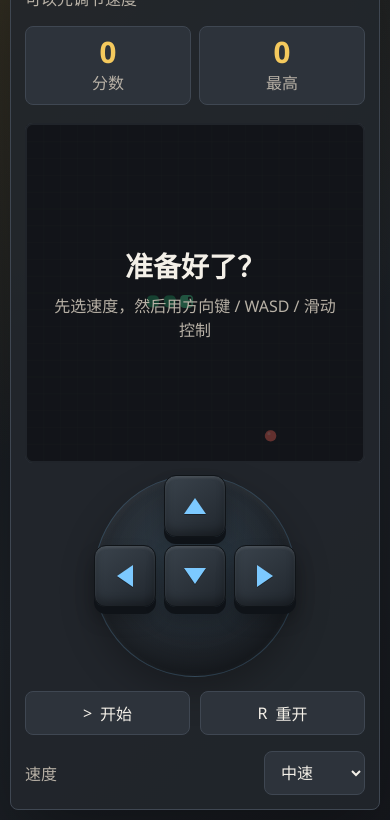
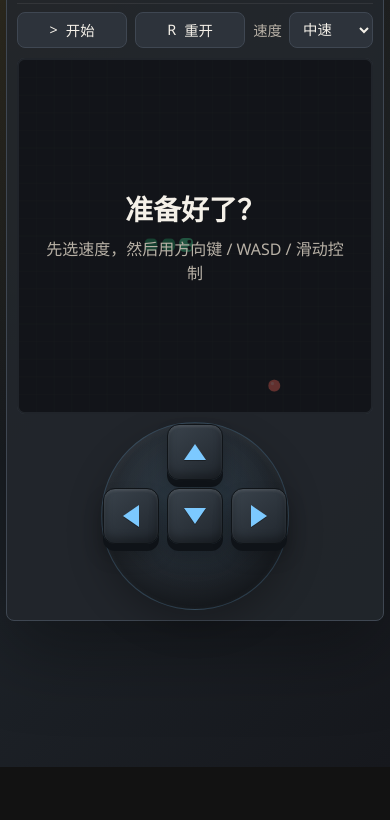
Before and after one commit to franklly/literate-fortnight, a plain HTML site: page index.html in a window 390 px wide. Shown: the part 77-897 px from the top of the page. After the commit the page ends 844 px from the top, so only its background shows below. Drawn offline with Linux system fonts and the light colour scheme.

Commit message:
Add files via upload

```diff
--- a/game.js
+++ b/game.js
@@ -137,7 +137,7 @@ function endGame() {
   clearInterval(gameTimer);
   startBtn.innerHTML = '<span aria-hidden="true">&gt;</span>\u518d\u6765';
   setStatus("\u6e38\u620f\u7ed3\u675f");
-  setOverlay("\u4f60\u8f93\u4e86", "\u70b9\u51fb\u91cd\u5f00\uff0c\u6216\u8005\u6309\u7a7a\u683c\u518d\u6765\u4e00\u5c40", false);
+  setOverlay("\u4f60\u8f93\u4e86", "\u70b9\u51fb\u91cd\u5f00\u6309\u94ae\u4ee5\u5f00\u59cb\u65b0\u7684\u4e00\u5c40", false);
   draw();
 }
 
--- a/index.html
+++ b/index.html
@@ -26,21 +26,6 @@
         </div>
       </header>
 
-      <div class="board-wrap">
-        <canvas id="board" width="560" height="560" aria-label="&#28216;&#25103;&#26827;&#30424;"></canvas>
-        <div class="overlay" id="overlay">
-          <strong>&#20934;&#22791;&#22909;&#20102;&#65311;</strong>
-          <span>&#20808;&#36873;&#36895;&#24230;&#65292;&#28982;&#21518;&#29992;&#26041;&#21521;&#38190; / WASD / &#28369;&#21160;&#25511;&#21046;</span>
-        </div>
-      </div>
-
-      <nav class="touch-pad" aria-label="&#35302;&#23631;&#26041;&#21521;&#25511;&#21046;">
-        <button type="button" data-dir="up" aria-label="&#21521;&#19978;"><span></span></button>
-        <button type="button" data-dir="left" aria-label="&#21521;&#24038;"><span></span></button>
-        <button type="button" data-dir="down" aria-label="&#21521;&#19979;"><span></span></button>
-        <button type="button" data-dir="right" aria-label="&#21521;&#21491;"><span></span></button>
-      </nav>
-
       <footer class="controls">
         <div class="buttons" aria-label="&#28216;&#25103;&#25511;&#21046;">
           <button type="button" id="startBtn" aria-label="&#24320;&#22987;&#25110;&#26242;&#20572;">
@@ -62,6 +47,21 @@
           </select>
         </label>
       </footer>
+
+      <div class="board-wrap">
+        <canvas id="board" width="560" height="560" aria-label="&#28216;&#25103;&#26827;&#30424;"></canvas>
+        <div class="overlay" id="overlay">
+          <strong>&#20934;&#22791;&#22909;&#20102;&#65311;</strong>
+          <span>&#20808;&#36873;&#36895;&#24230;&#65292;&#28982;&#21518;&#29992;&#26041;&#21521;&#38190; / WASD / &#28369;&#21160;&#25511;&#21046;</span>
+        </div>
+      </div>
+
+      <nav class="touch-pad" aria-label="&#35302;&#23631;&#26041;&#21521;&#25511;&#21046;">
+        <button type="button" data-dir="up" aria-label="&#21521;&#19978;"><span></span></button>
+        <button type="button" data-dir="left" aria-label="&#21521;&#24038;"><span></span></button>
+        <button type="button" data-dir="down" aria-label="&#21521;&#19979;"><span></span></button>
+        <button type="button" data-dir="right" aria-label="&#21521;&#21491;"><span></span></button>
+      </nav>
     </section>
   </main>
 
--- a/styles.css
+++ b/styles.css
@@ -41,12 +41,12 @@ select {
 
 .app {
   width: min(94vw, 760px);
-  padding: 20px 0;
+  padding: 12px 0;
 }
 
 .game-shell {
   width: 100%;
-  padding: 18px;
+  padding: 14px;
   border: 1px solid var(--line);
   border-radius: 8px;
   background: rgba(34, 38, 44, 0.9);
@@ -63,14 +63,15 @@ select {
 
 h1 {
   margin: 0;
-  font-size: clamp(2rem, 7vw, 4.25rem);
+  font-size: clamp(1.65rem, 5vw, 3.25rem);
   line-height: 0.95;
 }
 
 .status {
   min-height: 1.35em;
-  margin: 8px 0 0;
+  margin: 6px 0 0;
   color: var(--muted);
+  font-size: 0.95rem;
 }
 
 .scoreboard {
@@ -80,8 +81,8 @@ h1 {
 }
 
 .scoreboard span {
-  min-height: 74px;
-  padding: 10px;
+  min-height: 58px;
+  padding: 8px 10px;
   border: 1px solid var(--line);
   border-radius: 8px;
   background: var(--panel-2);
@@ -91,9 +92,9 @@ h1 {
 
 .scoreboard b {
   display: block;
-  margin-bottom: 3px;
+  margin-bottom: 2px;
   color: var(--gold);
-  font-size: 1.85rem;
+  font-size: 1.45rem;
   line-height: 1;
 }
 
@@ -101,7 +102,7 @@ h1 {
   position: relative;
   width: min(100%, 560px);
   aspect-ratio: 1;
-  margin: 18px auto 12px;
+  margin: 12px auto 10px;
   touch-action: none;
 }
 
@@ -147,9 +148,15 @@ canvas {
   gap: 10px;
 }
 
+.controls {
+  margin-top: 12px;
+  padding-top: 12px;
+  border-top: 1px solid rgba(255, 255, 255, 0.07);
+}
+
 button,
 select {
-  min-height: 44px;
+  min-height: 40px;
   border: 1px solid var(--line);
   border-radius: 8px;
   background: var(--panel-2);
@@ -161,7 +168,7 @@ button {
   align-items: center;
   justify-content: center;
   gap: 8px;
-  padding: 0 16px;
+  padding: 0 14px;
   cursor: pointer;
   -webkit-tap-highlight-color: transparent;
 }
@@ -189,12 +196,12 @@ select {
 }
 
 .touch-pad {
-  width: 202px;
-  height: 202px;
-  margin: 4px auto 14px;
+  width: 188px;
+  height: 188px;
+  margin: 2px auto 0;
   display: none;
-  grid-template-columns: repeat(3, 62px);
-  grid-template-rows: repeat(3, 62px);
+  grid-template-columns: repeat(3, 56px);
+  grid-template-rows: repeat(3, 56px);
   justify-content: center;
   align-content: center;
   gap: 8px;
@@ -226,8 +233,8 @@ select {
 }
 
 .touch-pad button {
-  width: 62px;
-  min-height: 62px;
+  width: 56px;
+  min-height: 56px;
   padding: 0;
   border-color: #101418;
   border-radius: 12px;
@@ -304,33 +311,106 @@ select {
 
   .app {
     width: 100%;
+    padding: 6px;
+  }
+
+  .game-shell {
     padding: 10px;
   }
 
-  .game-shell {
-    padding: 14px;
-  }
-
-  .topbar,
-  .controls {
-    align-items: stretch;
-    flex-direction: column;
+  .topbar {
+    align-items: center;
+    gap: 10px;
   }
 
   .scoreboard {
-    grid-template-columns: repeat(2, 1fr);
+    grid-template-columns: repeat(2, minmax(58px, 1fr));
+    min-width: 142px;
+  }
+
+  .scoreboard span {
+    min-height: 50px;
+    padding: 7px 8px;
+    font-size: 0.78rem;
+  }
+
+  .scoreboard b {
+    font-size: 1.18rem;
+  }
+
+  h1 {
+    font-size: clamp(1.55rem, 8vw, 2.25rem);
+  }
+
+  .status {
+    font-size: 0.82rem;
+    margin-top: 4px;
+  }
+
+  .controls {
+    margin-top: 8px;
+    padding-top: 8px;
+    display: grid;
+    grid-template-columns: 1fr auto;
+    align-items: center;
+    gap: 8px;
   }
 
   .buttons {
     display: grid;
     grid-template-columns: repeat(2, 1fr);
+    gap: 8px;
   }
 
   .speed {
     justify-content: space-between;
+    gap: 7px;
+    font-size: 0.9rem;
+  }
+
+  button,
+  select {
+    min-height: 36px;
+    font-size: 0.9rem;
+  }
+
+  button {
+    padding: 0 10px;
+  }
+
+  select {
+    padding: 0 24px 0 9px;
+  }
+
+  .board-wrap {
+    width: min(100%, calc(100vh - 312px));
+    min-width: 282px;
+    margin: 10px auto 8px;
   }
 
   .touch-pad {
     display: grid;
   }
 }
+
+@media (max-width: 380px) {
+  .controls {
+    grid-template-columns: 1fr;
+  }
+
+  .speed {
+    justify-content: center;
+  }
+
+  .touch-pad {
+    width: 170px;
+    height: 170px;
+    grid-template-columns: repeat(3, 50px);
+    grid-template-rows: repeat(3, 50px);
+  }
+
+  .touch-pad button {
+    width: 50px;
+    min-height: 50px;
+  }
+}
```
